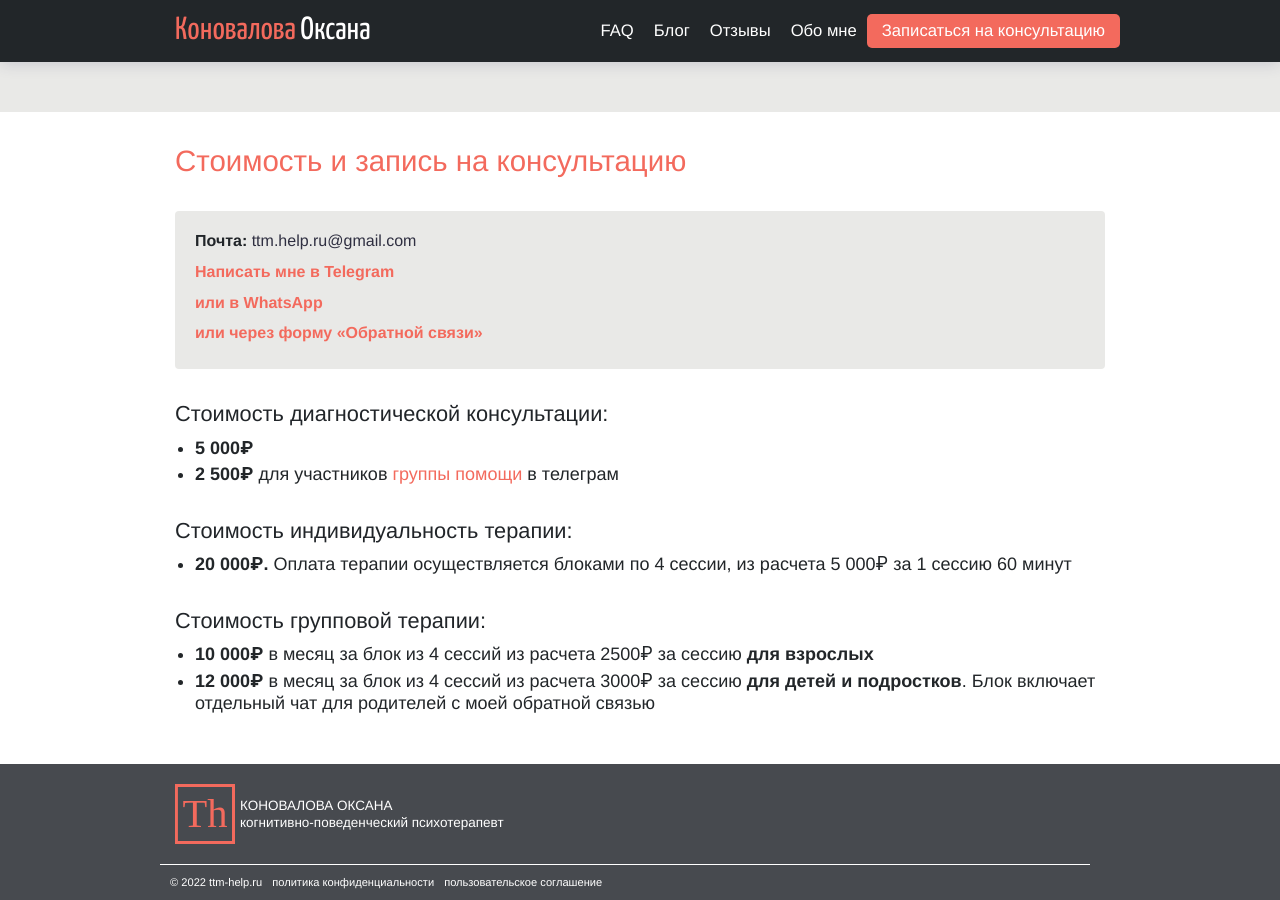
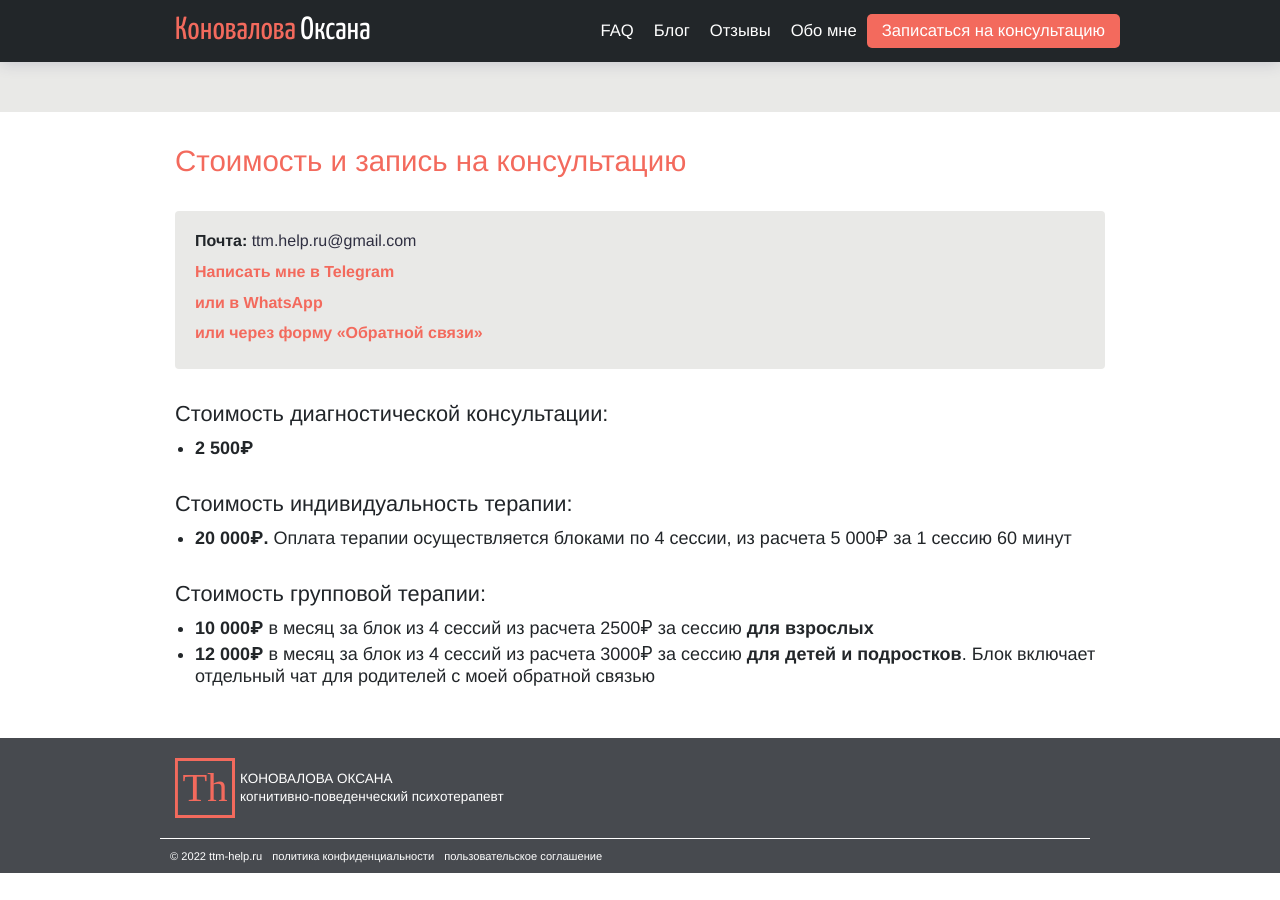
Before and after one commit to ttm-help/ttm-help.github.io, a Jekyll site: the page built from index.md, in a window 1280 px wide and 900 px high, scrolled down 3160 px. Built offline with Jekyll 4.4.1, drawn with Linux system fonts in a browser that asks for light colours; after the commit the page ends 4033 px from its top, so only the background shows below that.

Commit message:
fix prices

```diff
--- a/_includes/prices.html
+++ b/_includes/prices.html
@@ -5,10 +5,7 @@
     </h3>
     <ul>
         <li>
-            <strong>5 000₽</strong>
-        </li>
-        <li>
-            <strong>2 500₽</strong> для участников <a href="https://t.me/ttm_help_ru">группы помощи</a> в телеграм
+            <strong>2 500₽</strong>
         </li>
     </ul>
 
--- a/_layouts/faq.html
+++ b/_layouts/faq.html
@@ -23,8 +23,6 @@ layout: default
                     </button>
                     <div class="faq-block" itemscope itemprop="acceptedAnswer" itemtype="https://schema.org/Answer">
                         <div itemprop="text">
-                            Диагностическая консультация стоит <strong>5 000₽</strong> (пять тысяч) рублей,
-                            но для участников <a href="https://t.me/+Iofg2iERjAlmMTQy">группы помощи при ТТМ</a>
                             <strong>2 500₽</strong> (две тысячи пятьсот) рублей
                         </div>
                     </div>
@@ -40,9 +38,7 @@ layout: default
                             <ul>
                                 <li>
                                     <strong>20 000₽.</strong> Оплата терапии осуществляется блоками по 4 сессии, из
-                                    расчета
-                                    5 000₽ за 1 сессию
-                                    60 минут
+                                    расчета 5 000₽ за 1 сессию 60 минут
                                 </li>
                             </ul>
                             <br/>
```
